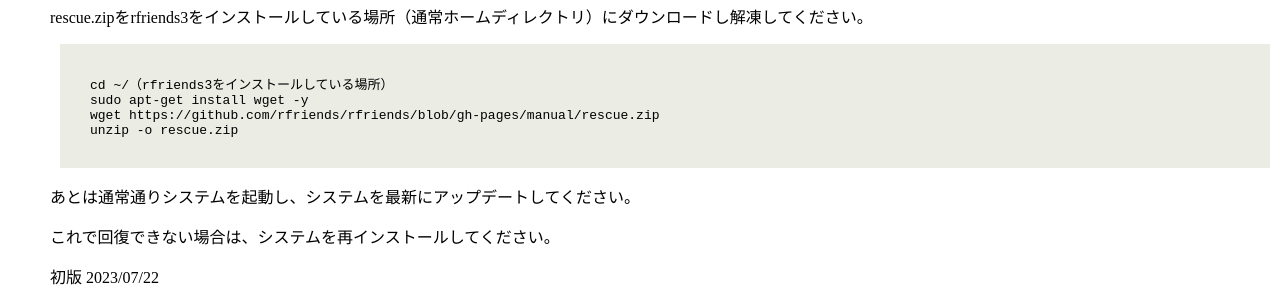
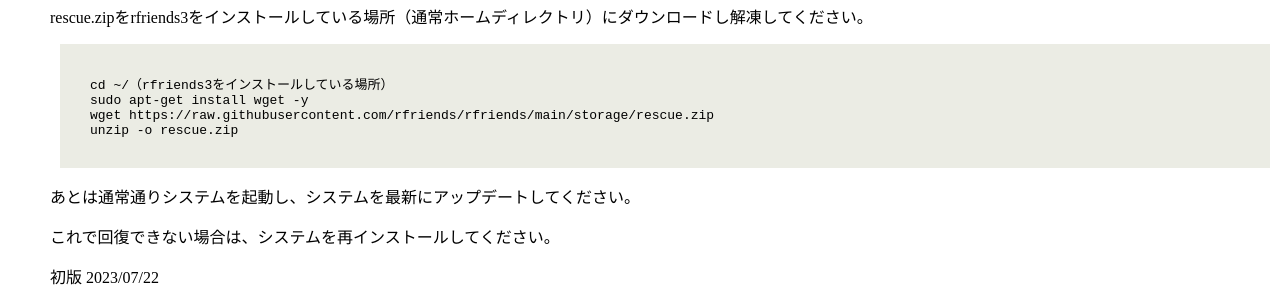
Before and after one commit to rfriends/rfriends, a Jekyll site: the page built from manual/rescue.md, in a window 1280 px wide. Shown: the part 1386-1677 px from the top of the page. Built offline with Jekyll 4.4.1, drawn with Linux system fonts in a browser that asks for light colours; our own code applies the rules of GitHub Pages for plain Markdown files; Markdown is read by kramdown in place of the engine named in the settings; part of the change alters nothing that is shown.

Commit message:
Update rescue.md

````diff
--- a/manual/rescue.md
+++ b/manual/rescue.md
@@ -42,7 +42,7 @@ rfriends3 用です。
 
 まず、以下のリンクより、レスキューシステム rescue.zipをダウンロードしてください。
 
-[rescue.zip](https://github.com/rfriends/rfriends/blob/gh-pages/manual/rescue.zip)
+[rescue.zip](https://raw.githubusercontent.com/rfriends/rfriends/main/storage/rescue.zip)
 
 ダウンロードしたrescue.zipをダブルクリックします。
 中のrfriends3フォルダをrfriends3がインストールされている場所にドラッグ＆ドロップしてください。
@@ -55,7 +55,7 @@ rescue.zipをrfriends3をインストールしている場所（通常ホーム
 ```
 cd ~/（rfriends3をインストールしている場所）
 sudo apt-get install wget -y
-wget https://github.com/rfriends/rfriends/blob/gh-pages/manual/rescue.zip
+wget https://raw.githubusercontent.com/rfriends/rfriends/main/storage/rescue.zip
 unzip -o rescue.zip
 ```
 
````
